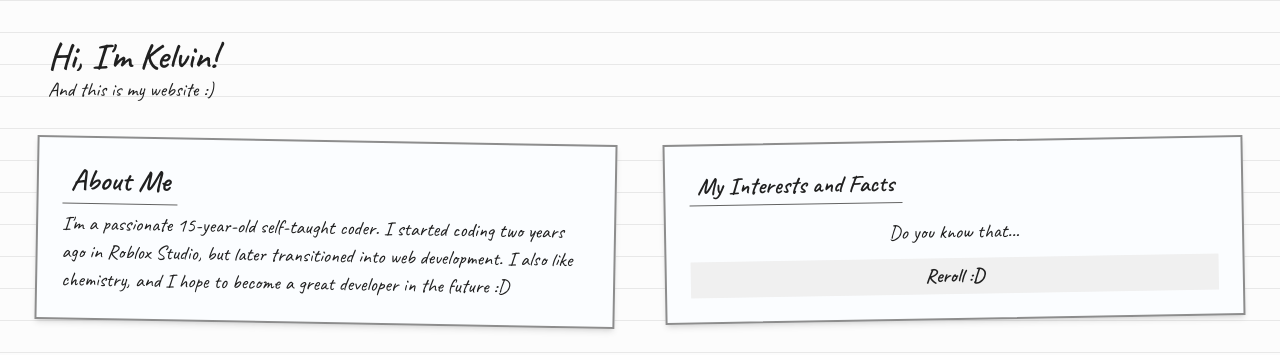
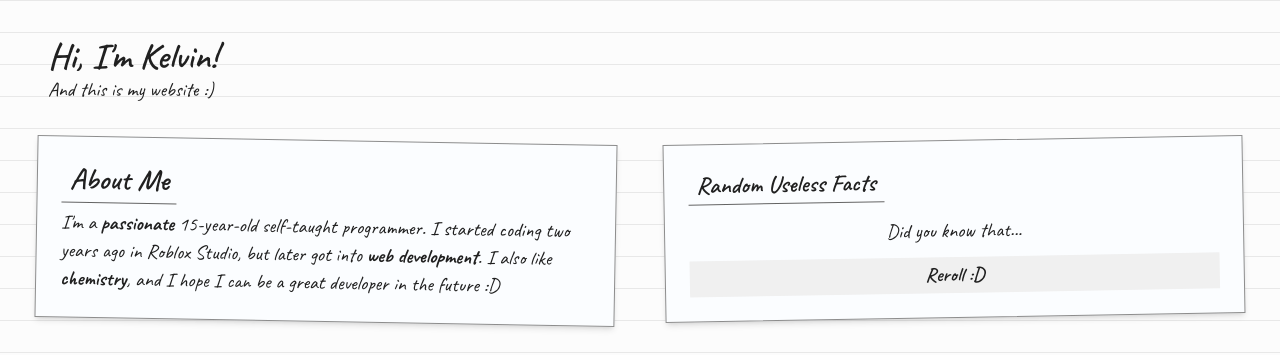
Before and after one commit to kelvinyhf/my-website, a website: page index.html in a window 1280 px wide. Shown: the top 355 px of the page. Drawn offline with Linux system fonts and the light colour scheme.

```diff
--- a/index.html
+++ b/index.html
@@ -82,19 +82,19 @@
   <main class="flex flex-col md:flex-row items-start gap-12 w-full px-9">
 
     <!-- About Me -->
-    <section class="bg-blue-1 shadow-md border-2 border-gray-9 w-full p-6 rotate-1">
+    <section class="bg-blue-1 shadow-md border border-gray-9 w-full p-6 rotate-1">
       <h2 class="inline text-3xl font-semibold border-b border-gray-11 px-2 pb-1">About Me</h2>
       <p class="text-xl pt-3">
-        I'm a passionate 15-year-old self-taught coder.
-        I started coding two years ago in Roblox Studio, but later transitioned into web development.
-        I also like chemistry, and I hope to become a great developer in the future :D
+        I'm a <b>passionate</b> 15-year-old self-taught programmer.
+        I started coding two years ago in Roblox Studio, but later got into <b>web development</b>.
+        I also like <b>chemistry</b>, and I hope I can be a great developer in the future :D
       </p>
     </section>
 
-    <!-- My Interests and Facts -->
-    <section class="bg-blue-1 shadow-md border-2 border-gray-9 w-full p-6 -rotate-1">
-      <h2 class="inline text-2xl font-semibold border-b border-gray-11 px-2 pb-1">My Interests and Facts</h2>
-      <p class="w-full text-xl text-center pt-5 pb-3">Do you know that...</p>
+    <!-- Random Useless Facts -->
+    <section class="bg-blue-1 shadow-md border border-gray-9 w-full p-6 -rotate-1">
+      <h2 class="inline text-2xl font-semibold border-b border-gray-11 px-2 pb-1">Random Useless Facts</h2>
+      <p class="w-full text-xl text-center pt-5 pb-3">Did you know that...</p>
       <button id="roll-btn" class="bg-gray-3 font-semibold w-full text-xl text-center px-2 py-1 hover:bg-gray-4 active:bg-gray-5 cursor-pointer">Reroll :D</button>
     </section>
 
```
Also changed, not shown: assets/images/apple-touch-icon.png (added), assets/images/favicon.png (added).
